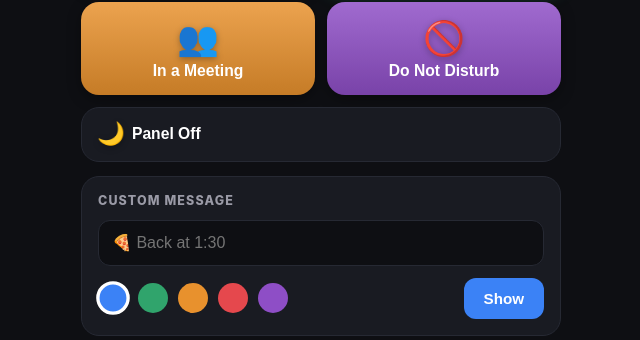
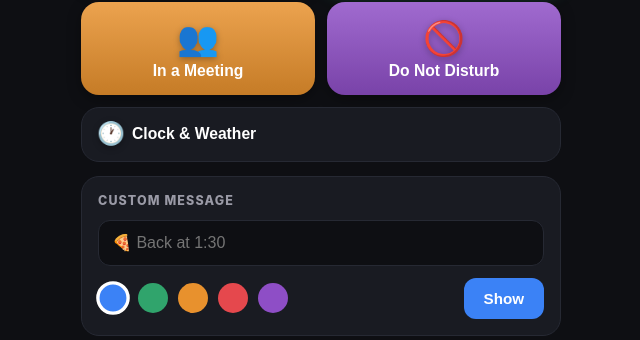
Before and after one commit to ahein624/KnockBlock, a Flask app: page / in a window 1280 px wide. Shown: the part 482-822 px from the top of the page, without its empty margins (319-959 px from the left). Run offline with Flask 3, Linux system fonts and the light colour scheme.

Commit message:
Replace Panel Off with a clock & weather screen
The old blank-panel mode becomes a tappable Clock & Weather status
(local time + conditions), and the after-hours idle screen shows the
same view instead of plain weather. Old "off" status is accepted from
stale clients and mapped to "clock".

Co-Authored-By: Claude Fable 5 <noreply@anthropic.com>

```diff
--- a/app.py
+++ b/app.py
@@ -40,7 +40,7 @@ revert_timer = None
 weather_data = None
 render_signature = None
 
-# status is a preset key, "custom" (showing `message`), or "off".
+# status is a preset key, "custom" (showing `message`), or "clock".
 # revert_at is an epoch timestamp when the sign flips back to the default
 # status, or None. recents are previously shown custom messages, newest first.
 state = {
@@ -62,7 +62,9 @@ def _load_state():
         saved = json.loads(STATE_FILE.read_text())
     except (FileNotFoundError, ValueError):
         return
-    if saved.get("status") in list(PRESETS) + ["custom", "off"]:
+    if saved.get("status") == "off":  # pre-clock versions had a blank-panel mode
+        state["status"] = "clock"
+    elif saved.get("status") in list(PRESETS) + ["custom", "clock"]:
         state["status"] = saved["status"]
     if isinstance(saved.get("brightness"), int) and 5 <= saved["brightness"] <= 100:
         state["brightness"] = saved["brightness"]
@@ -124,30 +126,28 @@ def _in_work_hours(now=None):
     return current >= start or current < end  # overnight span
 
 
-def _weather_active():
+def _idle_clock_active():
+    """After hours with nobody claiming the sign → show the clock screen."""
     return (
         state["settings"]["weather_idle"]
         and state["status"] == DEFAULT_PRESET
         and not _in_work_hours()
-        and weather_data is not None
     )
 
 
 def _render_current(force=False):
     """Render whatever should be on the panel now; skips no-op repaints."""
     global render_signature
-    if state["status"] == "off":
-        signature = ("off",)
-    elif state["status"] == "custom":
+    now = datetime.now()
+    if state["status"] == "custom":
         message = state["message"]
         signature = ("custom", message["text"], message["color"])
-    elif _weather_active():
+    elif state["status"] == "clock" or _idle_clock_active():
         signature = (
-            "weather",
-            weather_data["temp"],
-            weather_data["code"],
-            weather_data["hi"],
-            weather_data["lo"],
+            "clock",
+            now.strftime("%H:%M"),
+            weather_data["temp"] if weather_data else None,
+            weather_data["code"] if weather_data else None,
         )
     else:
         signature = ("preset", state["status"])
@@ -156,13 +156,11 @@ def _render_current(force=False):
         return
     render_signature = signature
 
-    if signature[0] == "off":
-        display.clear()
-    elif signature[0] == "custom":
+    if signature[0] == "custom":
         message = state["message"]
         display.render_preset(build_message_preset(message["text"], message["color"]))
-    elif signature[0] == "weather":
-        display.render_preset(weather.weather_preset(weather_data))
+    elif signature[0] == "clock":
+        display.render_preset(weather.clock_preset(weather_data, now))
     else:
         display.render_preset(PRESETS[state["status"]])
 
@@ -208,7 +206,7 @@ def _scheduler_loop():
     while True:
         try:
             settings = state["settings"]
-            if settings["weather_idle"]:
+            if settings["weather_idle"] or state["status"] == "clock":
                 if settings["lat"] is None or settings["lon"] is None:
                     location = weather.detect_location()
                     if location:
@@ -234,7 +232,7 @@ def _scheduler_loop():
 
 
 def _api_payload():
-    return {**state, "showing_weather": _weather_active(), "weather": weather_data}
+    return {**state, "showing_weather": _idle_clock_active(), "weather": weather_data}
 
 
 @app.route("/")
@@ -331,7 +329,9 @@ def set_state():
             screen_changed = True
         elif "status" in data:
             status = data["status"]
-            if status != "off" and status not in PRESETS:
+            if status == "off":  # accept the old name from stale clients
+                status = "clock"
+            if status != "clock" and status not in PRESETS:
                 return jsonify(error="unknown status"), 400
             state["status"] = status
             _render_current()
--- a/templates/index.html
+++ b/templates/index.html
@@ -380,9 +380,9 @@
         <span>{{ preset.label }}</span>
       </button>
       {% endfor %}
-      <button class="status off" data-key="off">
-        <span class="emoji">🌙</span>
-        <span>Panel Off</span>
+      <button class="status off" data-key="clock">
+        <span class="emoji">🕐</span>
+        <span>Clock &amp; Weather</span>
       </button>
     </section>
 
@@ -488,7 +488,10 @@
 
     function renderState() {
       let label, dotColor;
-      if (state.status === "off") { label = "Panel off"; dotColor = "#555"; }
+      if (state.status === "clock") {
+        label = state.weather ? "Clock · " + state.weather.temp + "°" : "Clock";
+        dotColor = "#60a5fa";
+      }
       else if (state.status === "custom") {
         label = state.message ? state.message.text : "Custom";
         dotColor = state.message ? (MSG_COLORS[state.message.color] || "#3b82f6") : "#3b82f6";
--- a/weather.py
+++ b/weather.py
@@ -2,6 +2,7 @@
 import json
 import time
 import urllib.request
+from datetime import datetime
 
 FETCH_TIMEOUT = 10
 
@@ -70,3 +71,24 @@ def weather_preset(data):
         "bg_color": (0, 12, 36),
         "text_color": (255, 255, 255),
     }
+
+
+def clock_preset(data, now=None):
+    """Panel preset showing the local time, plus weather when available.
+
+    The Pi's system timezone drives the time shown (set via timedatectl).
+    """
+    now = now or datetime.now()
+    time_str = now.strftime("%-I:%M")
+    if data:
+        return {
+            "emoji": _emoji_for(data["code"]),
+            "lines": [time_str, f"{data['temp']}°"],
+            "bg_color": (0, 10, 30),
+            "text_color": (255, 255, 255),
+        }
+    return {
+        "lines": [time_str],
+        "bg_color": (0, 10, 30),
+        "text_color": (255, 255, 255),
+    }
```
Also changed, not shown: README.md.
